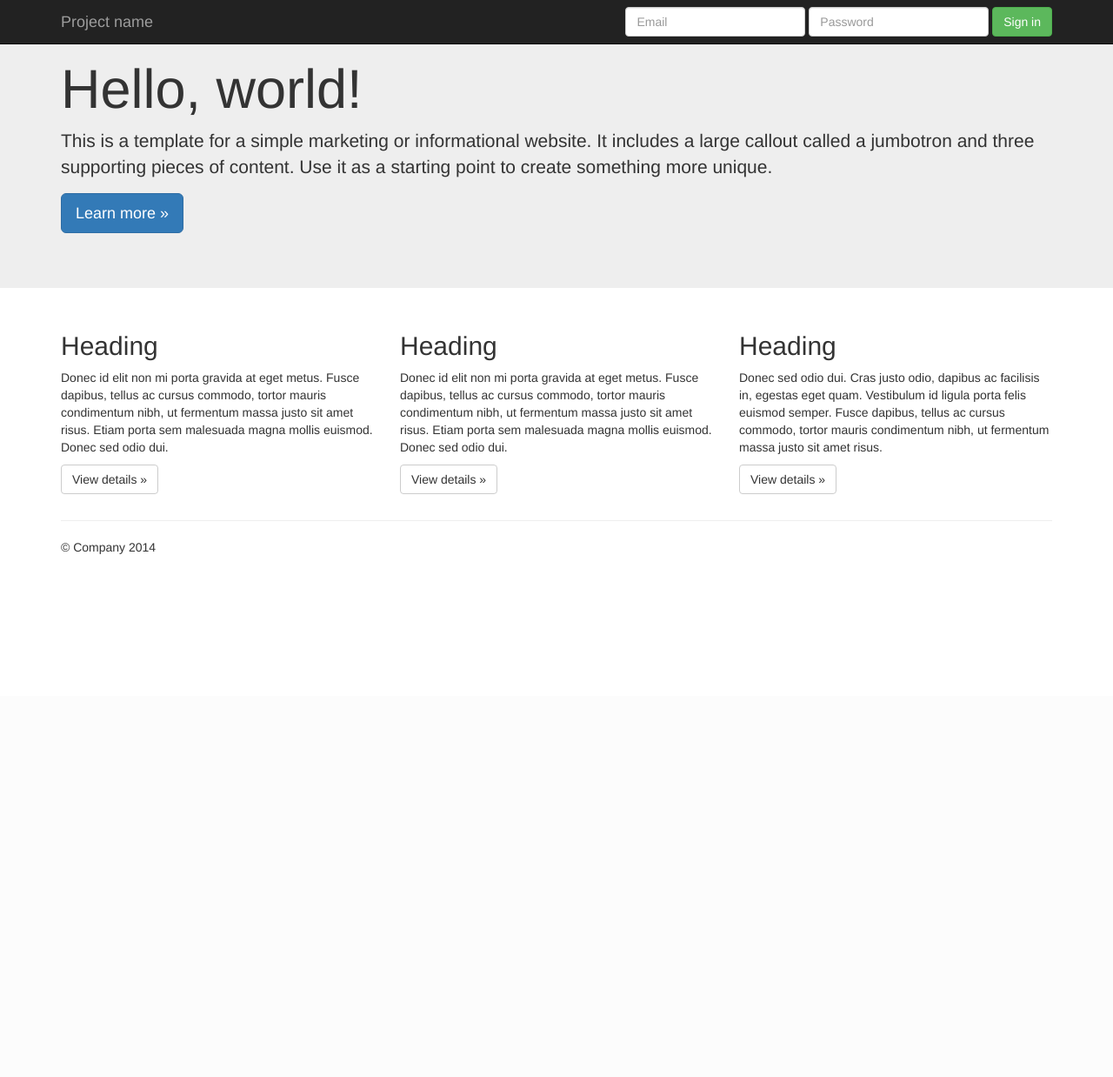
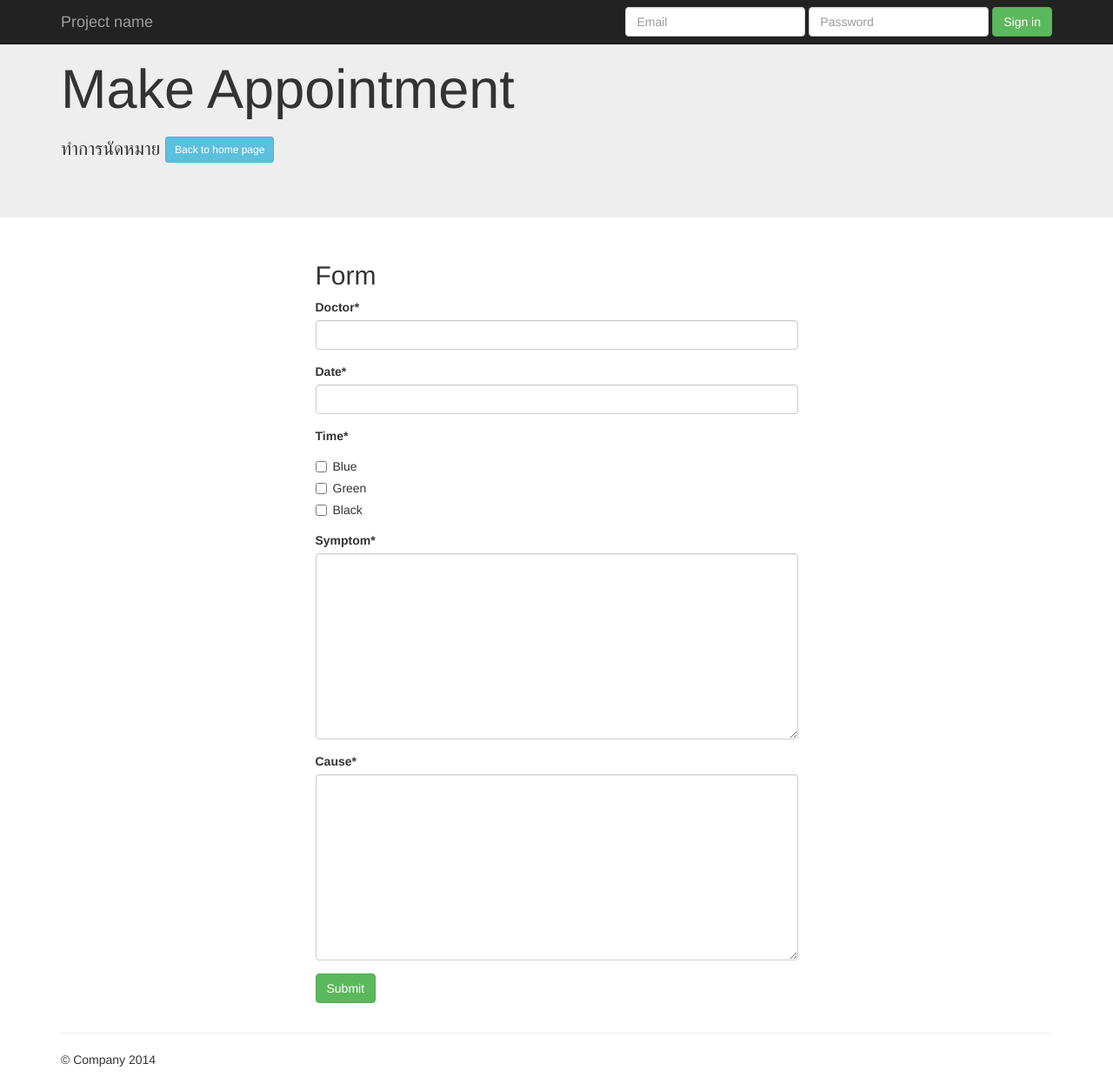
Before and after one commit to selseo/hospital, a Django app: page /app/show/ in a window 1280 px wide. Shown: the whole page at 87% size. Before the commit the page ends 637 px from the top, so only its background shows below. Run offline with Django 3.2, Linux system fonts and the light colour scheme; parts of the project's set-up code (start-up, migrations or seed data) failed here and were passed over; some libraries are stand-ins or nearby versions.

Commit message:
add form crispy

```diff
--- /dev/null
+++ b/appointment/forms.py
@@ -0,0 +1,27 @@
+from django import forms
+from django.forms.extras.widgets import SelectDateWidget
+
+BIRTH_YEAR_CHOICES = ('1980', '1981', '1982')
+FAVORITE_COLORS_CHOICES = (
+    ('เช้า', 'Blue'),
+    ('green', 'Green'),
+    ('black', 'Black'),
+)
+
+class AppForm(forms.Form):
+	Doctor = forms.CharField(required=True,max_length=100)
+	Doctor.widget.attrs['class'] = 'form-control'
+
+	Date = forms.DateField(widget=SelectDateWidget())
+	Date.widget.attrs['class'] = 'form-control'
+
+	Time = forms.MultipleChoiceField(required=True,
+		widget=forms.CheckboxSelectMultiple,
+		choices=FAVORITE_COLORS_CHOICES)
+
+
+	Symptom = forms.CharField(widget=forms.Textarea)
+	Symptom.widget.attrs['class'] = 'form-control'
+
+	Cause = forms.CharField(widget=forms.Textarea)
+	Cause.widget.attrs['class'] = 'form-control'
--- a/appointment/views.py
+++ b/appointment/views.py
@@ -1,8 +1,28 @@
 from django.shortcuts import render
 from django.http import HttpResponse
+
+from .forms import AppForm
 # Create your views here.
 def index(request):
     return HttpResponse("Hello, world. You're at the polls index.")
 
+# def show(request):
+#     return render(request, 'default/appointment.html')
+
 def show(request):
-    return render(request, 'default/appointment.html')
+    # if this is a POST request we need to process the form data
+    if request.method == 'POST':
+        # create a form instance and populate it with data from the request:
+        form = AppForm(request.POST)
+        # check whether it's valid:
+        if form.is_valid():
+            # process the data in form.cleaned_data as required
+            # ...
+            # redirect to a new URL:
+            return HttpResponseRedirect('/app/')
+
+    # if a GET (or any other method) we'll create a blank form
+    else:
+        form = AppForm()
+
+    return render(request, 'default/appointment.html', {'form': form})
--- a/templates/default/appointment.html
+++ b/templates/default/appointment.html
@@ -1,78 +1,30 @@
-{% load staticfiles %}
-<html lang="en">
-	<head>
-		<meta charset="utf-8">
-		<meta http-equiv="X-UA-Compatible" content="IE=edge">
-		<meta name="viewport" content="width=device-width, initial-scale=1">
-		<!-- The above 3 meta tags *must* come first in the head; any other head content must come *after* these tags -->
-		<meta name="description" content="">
-		<meta name="author" content="">
-
-		<title>Jumbotron Template for Bootstrap</title>
-
-		<link href="{% static 'css/bootstrap.min.css' %}" rel="stylesheet">
-
-
-		<!-- HTML5 shim and Respond.js for IE8 support of HTML5 elements and media queries -->
-		    <!--[if lt IE 9]>
-		      <script src="https://oss.maxcdn.com/html5shiv/3.7.2/html5shiv.min.js"></script>
-		      <script src="https://oss.maxcdn.com/respond/1.4.2/respond.min.js"></script>
-		      <![endif]-->
-	</head>
-	<body>
-
-	  	<nav class="navbar navbar-inverse navbar-fixed-top">
-	  		<div class="container">
-	  			<div class="navbar-header">
-	  				<button type="button" class="navbar-toggle collapsed" data-toggle="collapse" data-target="#navbar" aria-expanded="false" aria-controls="navbar">
-	  					<span class="sr-only">Toggle navigation</span>
-	  					<span class="icon-bar"></span>
-	  					<span class="icon-bar"></span>
-	  					<span class="icon-bar"></span>
-	  				</button>
-	  				<a class="navbar-brand" href="#">Project name</a>
-	  			</div>
-	  			<div id="navbar" class="navbar-collapse collapse">
-	  				<form class="navbar-form navbar-right">
-	  					<div class="form-group">
-	  						<input type="text" placeholder="Email" class="form-control">
-	  					</div>
-	  					<div class="form-group">
-	  						<input type="password" placeholder="Password" class="form-control">
-	  					</div>
-	  					<button type="submit" class="btn btn-success">Sign in</button>
-	  				</form>
-	  			</div><!--/.navbar-collapse -->
-	  		</div>
-	  	</nav>
-
+{% extends "default/base.html" %}
+{% load crispy_forms_tags %}
+{% block content %}
 	<!-- Main jumbotron for a primary marketing message or call to action -->
   	<div class="jumbotron">
   		<div class="container">
-	  			<h1>Hello, world!</h1>
-	  			<p>This is a template for a simple marketing or informational website. It includes a large callout called a jumbotron and three supporting pieces of content. Use it as a starting point to create something more unique.</p>
-	  			<p><a class="btn btn-primary btn-lg" href="#" role="button">Learn more »</a></p>
+  			<h1>Make Appointment</h1><h1>
+  			<p>ทำการนัดหมาย <a class="btn btn-info btn-sm" href="#" role="button">Back to home page</a></p>
   		</div>
   	</div>
 
   	<div class="container">
   		<!-- Example row of columns -->
   		<div class="row">
-	  			<div class="col-md-4">
-	  				<h2>Heading</h2>
-	  				<p>Donec id elit non mi porta gravida at eget metus. Fusce dapibus, tellus ac cursus commodo, tortor mauris condimentum nibh, ut fermentum massa justo sit amet risus. Etiam porta sem malesuada magna mollis euismod. Donec sed odio dui. </p>
-	  				<p><a class="btn btn-default" href="#" role="button">View details »</a></p>
+  			<div class="col-md-6 col-md-offset-3">
+  				<h2>Form</h2>
+  				<form action="/app/show/" method="post">
+				    {% csrf_token %}
+				    {{ form | crispy }}
+
+				    <p>
+				    	<input class="btn btn-success" type="submit" value="Submit" />
+				    </p>
+				</form>
+
   			</div>
-	  			<div class="col-md-4">
-	  				<h2>Heading</h2>
-	  				<p>Donec id elit non mi porta gravida at eget metus. Fusce dapibus, tellus ac cursus commodo, tortor mauris condimentum nibh, ut fermentum massa justo sit amet risus. Etiam porta sem malesuada magna mollis euismod. Donec sed odio dui. </p>
-	  				<p><a class="btn btn-default" href="#" role="button">View details »</a></p>
-	  			</div>
-	  			<div class="col-md-4">
-	  				<h2>Heading</h2>
-	  				<p>Donec sed odio dui. Cras justo odio, dapibus ac facilisis in, egestas eget quam. Vestibulum id ligula porta felis euismod semper. Fusce dapibus, tellus ac cursus commodo, tortor mauris condimentum nibh, ut fermentum massa justo sit amet risus.</p>
-	  				<p><a class="btn btn-default" href="#" role="button">View details »</a></p>
-	  			</div>
+
   		</div>
 
   		<hr>
@@ -83,12 +35,4 @@
   	</div> <!-- /container -->
 
 
-	    <!-- Bootstrap core JavaScript
-	    ================================================== -->
-	    <!-- Placed at the end of the document so the pages load faster -->
-	    <script src="https://ajax.googleapis.com/ajax/libs/jquery/1.11.3/jquery.min.js"></script>
-	    <script src="{% static 'js/bootstrap.min.js' %}"></script>
-
-
-	</body>
-</html>
+{% endblock %}
--- /dev/null
+++ b/templates/default/base.html
@@ -0,0 +1,60 @@
+{% load staticfiles %}
+<html lang="en">
+<head>
+	<meta charset="utf-8">
+	<meta http-equiv="X-UA-Compatible" content="IE=edge">
+	<meta name="viewport" content="width=device-width, initial-scale=1">
+	<!-- The above 3 meta tags *must* come first in the head; any other head content must come *after* these tags -->
+	<meta name="description" content="">
+	<meta name="author" content="">
+
+	<title>Jumbotron Template for Bootstrap</title>
+	<link href="{% static 'css/bootstrap.min.css' %}" rel="stylesheet">
+
+	<!-- HTML5 shim and Respond.js for IE8 support of HTML5 elements and media queries -->
+    <!--[if lt IE 9]>
+      <script src="https://oss.maxcdn.com/html5shiv/3.7.2/html5shiv.min.js"></script>
+      <script src="https://oss.maxcdn.com/respond/1.4.2/respond.min.js"></script>
+      <![endif]-->
+</head>
+<body>
+  	<nav class="navbar navbar-inverse navbar-fixed-top">
+  		<div class="container">
+  			<div class="navbar-header">
+  				<button type="button" class="navbar-toggle collapsed" data-toggle="collapse" data-target="#navbar" aria-expanded="false" aria-controls="navbar">
+  					<span class="sr-only">Toggle navigation</span>
+  					<span class="icon-bar"></span>
+  					<span class="icon-bar"></span>
+  					<span class="icon-bar"></span>
+  				</button>
+  				<a class="navbar-brand" href="#">Project name</a>
+  			</div>
+  			<div id="navbar" class="navbar-collapse collapse">
+  				<form class="navbar-form navbar-right">
+  					<div class="form-group">
+  						<input type="text" placeholder="Email" class="form-control">
+  					</div>
+  					<div class="form-group">
+  						<input type="password" placeholder="Password" class="form-control">
+  					</div>
+  					<button type="submit" class="btn btn-success">Sign in</button>
+  				</form>
+  			</div><!--/.navbar-collapse -->
+  		</div>
+  	</nav>
+
+
+
+
+	{% block content %}
+	{% endblock %}
+
+  	 <!-- Bootstrap core JavaScript
+    ================================================== -->
+    <!-- Placed at the end of the document so the pages load faster -->
+    <script src="https://ajax.googleapis.com/ajax/libs/jquery/1.11.3/jquery.min.js"></script>
+    <script src="{% static 'js/bootstrap.min.js' %}"></script>
+
+
+</body>
+</html>
```
Also changed, not shown: hospital/settings.py (+8 -2 lines). Lines whose indentation alone changed are shown as unchanged.
